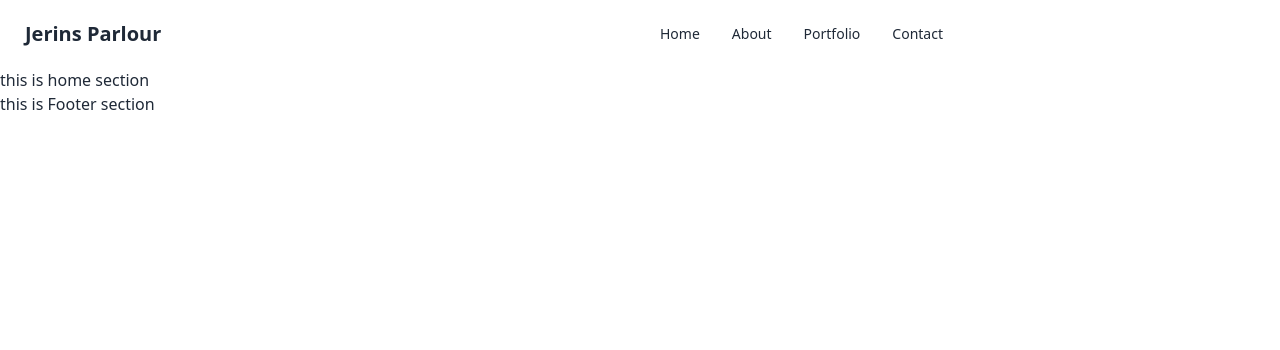
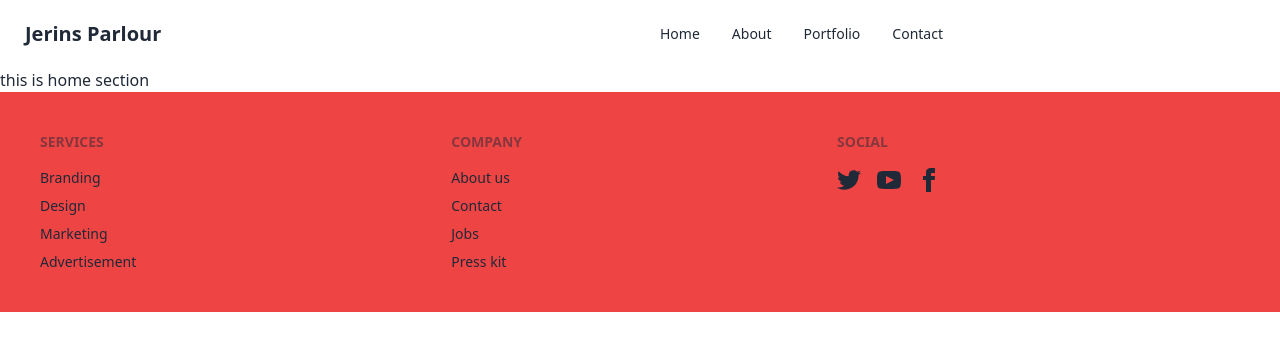
Before and after one commit to sajib-rana/jerins-parlour, a React (Vite) app: page / in a window 1280 px wide. Shown: the top 350 px of the page. Built offline with nearby package versions, Linux system fonts and the light colour scheme.

Commit message:
jerins parlour footer

```diff
--- a/src/pages/Shared/Footer/Footer.jsx
+++ b/src/pages/Shared/Footer/Footer.jsx
@@ -2,9 +2,60 @@
 
 const Footer = () => {
     return (
-        <div>
-            <h1>this is Footer section</h1>
-        </div>
+      <footer className="footer p-10 bg-red-500 text-base-content">
+        <nav>
+          <header className="footer-title">Services</header>
+          <a className="link link-hover">Branding</a>
+          <a className="link link-hover">Design</a>
+          <a className="link link-hover">Marketing</a>
+          <a className="link link-hover">Advertisement</a>
+        </nav>
+        <nav>
+          <header className="footer-title">Company</header>
+          <a className="link link-hover">About us</a>
+          <a className="link link-hover">Contact</a>
+          <a className="link link-hover">Jobs</a>
+          <a className="link link-hover">Press kit</a>
+        </nav>
+        <nav>
+          <header className="footer-title">Social</header>
+          <div className="grid grid-flow-col gap-4">
+            <a>
+              <svg
+                xmlns="http://www.w3.org/2000/svg"
+                width="24"
+                height="24"
+                viewBox="0 0 24 24"
+                className="fill-current"
+              >
+                <path d="M24 4.557c-.883.392-1.832.656-2.828.775 1.017-.609 1.798-1.574 2.165-2.724-.951.564-2.005.974-3.127 1.195-.897-.957-2.178-1.555-3.594-1.555-3.179 0-5.515 2.966-4.797 6.045-4.091-.205-7.719-2.165-10.148-5.144-1.29 2.213-.669 5.108 1.523 6.574-.806-.026-1.566-.247-2.229-.616-.054 2.281 1.581 4.415 3.949 4.89-.693.188-1.452.232-2.224.084.626 1.956 2.444 3.379 4.6 3.419-2.07 1.623-4.678 2.348-7.29 2.04 2.179 1.397 4.768 2.212 7.548 2.212 9.142 0 14.307-7.721 13.995-14.646.962-.695 1.797-1.562 2.457-2.549z"></path>
+              </svg>
+            </a>
+            <a>
+              <svg
+                xmlns="http://www.w3.org/2000/svg"
+                width="24"
+                height="24"
+                viewBox="0 0 24 24"
+                className="fill-current"
+              >
+                <path d="M19.615 3.184c-3.604-.246-11.631-.245-15.23 0-3.897.266-4.356 2.62-4.385 8.816.029 6.185.484 8.549 4.385 8.816 3.6.245 11.626.246 15.23 0 3.897-.266 4.356-2.62 4.385-8.816-.029-6.185-.484-8.549-4.385-8.816zm-10.615 12.816v-8l8 3.993-8 4.007z"></path>
+              </svg>
+            </a>
+            <a>
+              <svg
+                xmlns="http://www.w3.org/2000/svg"
+                width="24"
+                height="24"
+                viewBox="0 0 24 24"
+                className="fill-current"
+              >
+                <path d="M9 8h-3v4h3v12h5v-12h3.642l.358-4h-4v-1.667c0-.955.192-1.333 1.115-1.333h2.885v-5h-3.808c-3.596 0-5.192 1.583-5.192 4.615v3.385z"></path>
+              </svg>
+            </a>
+          </div>
+        </nav>
+      </footer>
     );
 };
 
```
